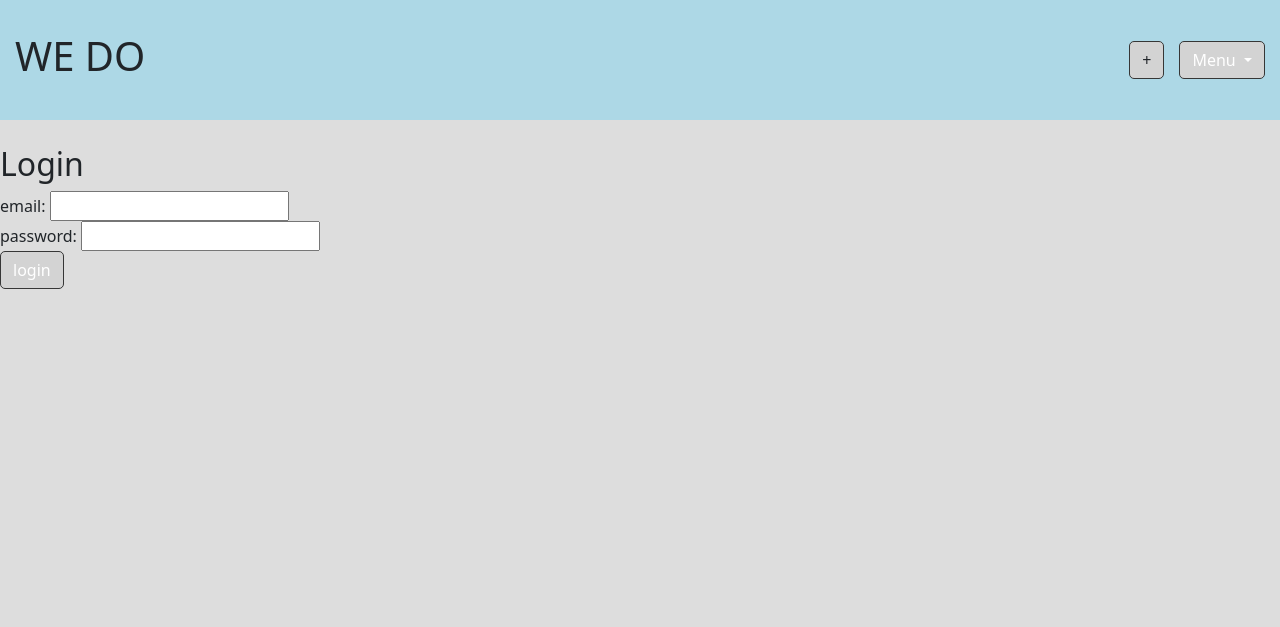
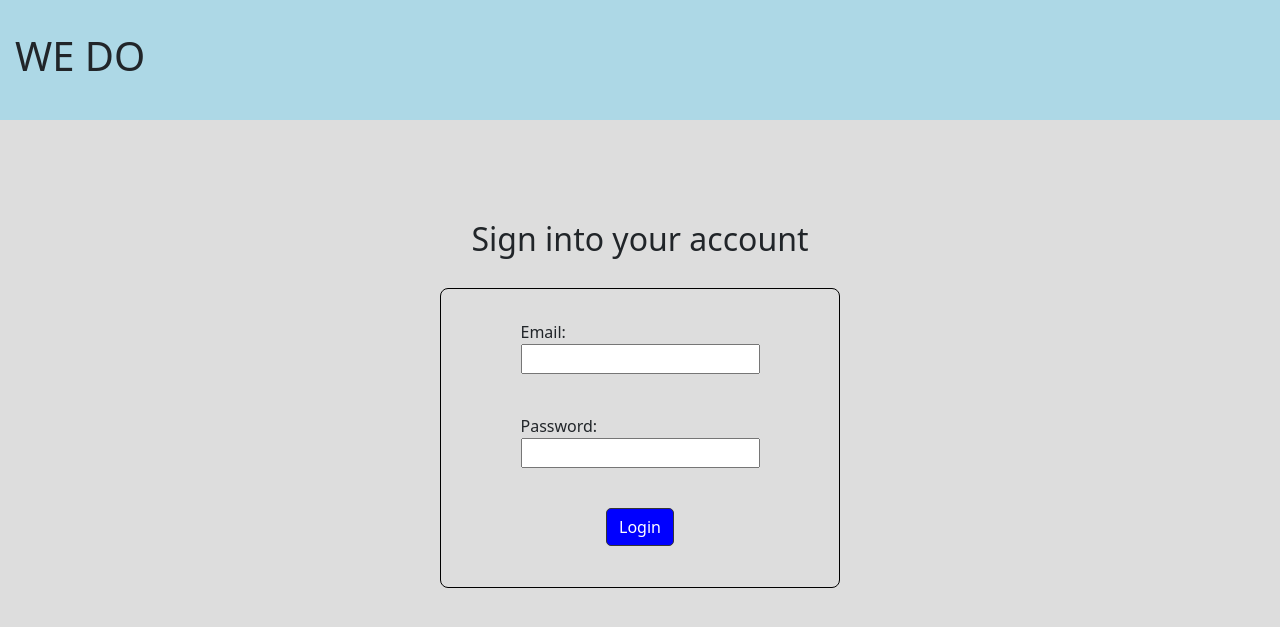
Before and after one commit to ddwk21/we-do, a Node project: template views/login.handlebars in a window 1280 px wide. Shown: the top 627 px of the page. Run offline with Node 20 templates, Linux system fonts and the light colour scheme; the template is opened without the code that fills it, so the values that code supplies are empty; some libraries are stand-ins or nearby versions.

Commit message:
added login style

```diff
--- a/public/css/style.css
+++ b/public/css/style.css
@@ -1,6 +1,40 @@
 body {
   height: 100%;
   background-color: rgb(221, 221, 221);
+}
+
+.login-title {
+  margin-bottom: 30px;
+}
+
+#login-btn {
+  background-color: blue;
+}
+
+.login-container {
+  display: flex;
+  justify-content: center;
+  align-items: center;
+  flex-direction: column;
+  margin-top: 100px;
+}
+
+.login-form {
+  display: flex;
+  justify-content: center;
+  flex-direction: column;
+  align-items: center;
+  width: 400px;
+  height: 300px;
+  border: solid 1px black;
+  border-radius: 8px;
+  padding-top: 30px;
+}
+
+.form-group {
+  display: flex;
+  flex-direction: column;
+  margin-bottom: 40px;
 }
 
 header {
--- a/seeds/eventData.json
+++ b/seeds/eventData.json
@@ -5,7 +5,7 @@
         "max_participants": 5,
         "time_and_date": "12:00 Jan/1/2023",
         "location": "Colorado",
-        "description": "",
+        "description": "Description text inserted here",
         "user_id": 1,
         "tags": ""
     },
@@ -16,7 +16,7 @@
         "max_participants": 5,
         "time_and_date": "1:00 Jan/1/2023",
         "location": "New York City, NY",
-        "description": "",
+        "description": "Description text inserted here",
         "user_id": 2,
         "tags": ""
     },
@@ -26,7 +26,7 @@
         "max_participants": 5,
         "time_and_date": "2:00 Jan/1/2023",
         "location": "Greenwich, CT",
-        "description": "",
+        "description": "Description text inserted here",
         "user_id": 3,
         "tags": ""
     }
--- a/seeds/seed.js
+++ b/seeds/seed.js
@@ -17,7 +17,7 @@ const { User, Message, Event } = require('../models');
 
 const{randFirstName, randEmail, randPassword, randZipCode, randCity, randSoonDate} = require("@ngneat/falso")
 
-const activities = ['golf', 'hiking', 'swimming', 'basketball', 'gaming']
+const activities = ['Golf', 'Hiking', 'Swimming', 'Basketball', 'Gaming']
 
 const userData = require('./userData.json');
 const messageData = require('./messageData.json')
--- a/views/layouts/main.handlebars
+++ b/views/layouts/main.handlebars
@@ -15,6 +15,7 @@
       <h1>
         WE DO
       </h1>
+      {{#if logged_in}}
       <nav class="header-options">
         <button class="btn" id="addEvent">+</button>
         <div class="dropdown">
@@ -27,14 +28,12 @@
             <li><a class="dropdown-item" href="#">Your events</a></li>
             <li><a class="dropdown-item" href="#">Watchlist</a></li>
             <li><a class="dropdown-item" href="#">
-              {{#if logged_in}}
-                <button class="btn" id="logout">Logout</button>
-              {{/if}}
+              <button class="btn" id="logout">Logout</button>
             </a></li>
-
           </ul>
         </div>
       </nav>
+      {{/if}}
     </div>
   </header>
   <main>
--- a/views/login.handlebars
+++ b/views/login.handlebars
@@ -1,17 +1,19 @@
-<h2>Login</h2>
+<div class="login-container">
+  <h2 class="login-title">Sign into your account</h2>
 
   <form class="form login-form">
     <div class="form-group">
-    <label for="email-login">email:</label>
+      <label for="email-login">Email:</label>
       <input class="form-input" type="text" id="email-login" />
     </div>
     <div class="form-group">
-    <label for="password-login">password:</label>
+      <label for="password-login">Password:</label>
       <input class="form-input" type="password" id="password-login" />
     </div>
     <div class="form-group">
-    <button class="btn btn-primary" type="submit">login</button>
+      <button class="btn btn-primary" id="login-btn" type="submit">Login</button>
     </div>
   </form>
+</div>
 
 <script src="/js/login.js"></script>
```
Lines whose indentation alone changed are shown as unchanged.
